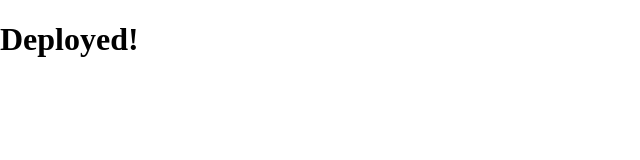
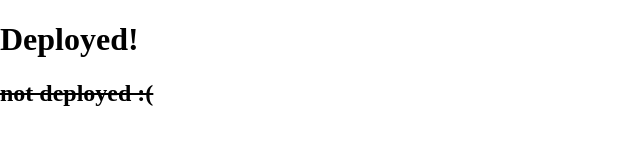
Before and after one commit to ampersandcastles/staticLayout, a plain HTML site: page main.html in a window 1280 px wide. Shown: the whole page, without its empty margins (0-640 px from the left). Drawn offline with Linux system fonts and the light colour scheme.

Commit message:
test commit

```diff
--- a/main.html
+++ b/main.html
@@ -9,5 +9,6 @@
 </head>
 <body>
     <h1>Deployed!</h1>
+    <h2><strike>not deployed :(</strike></h2>
 </body>
 </html>
```
